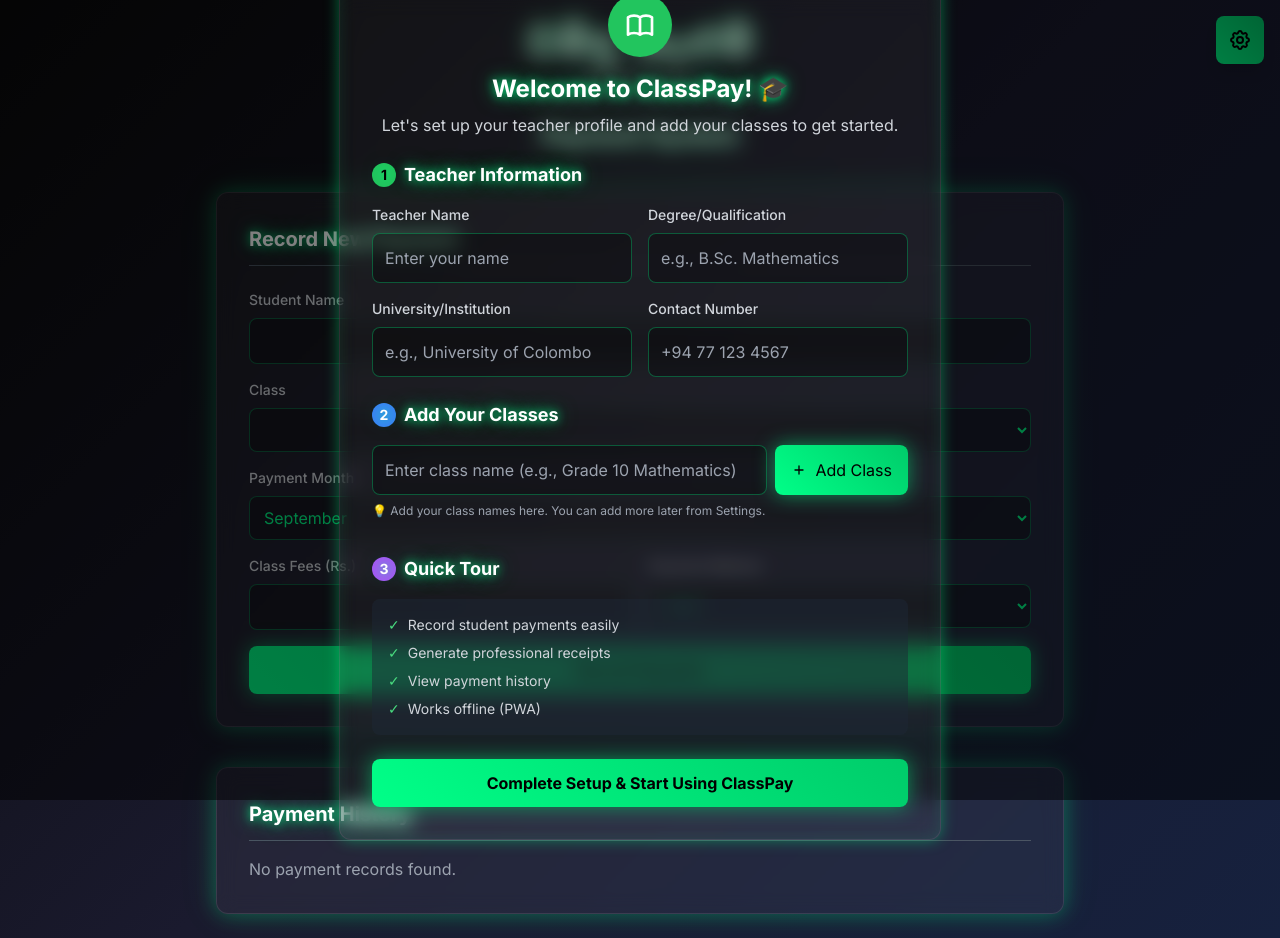
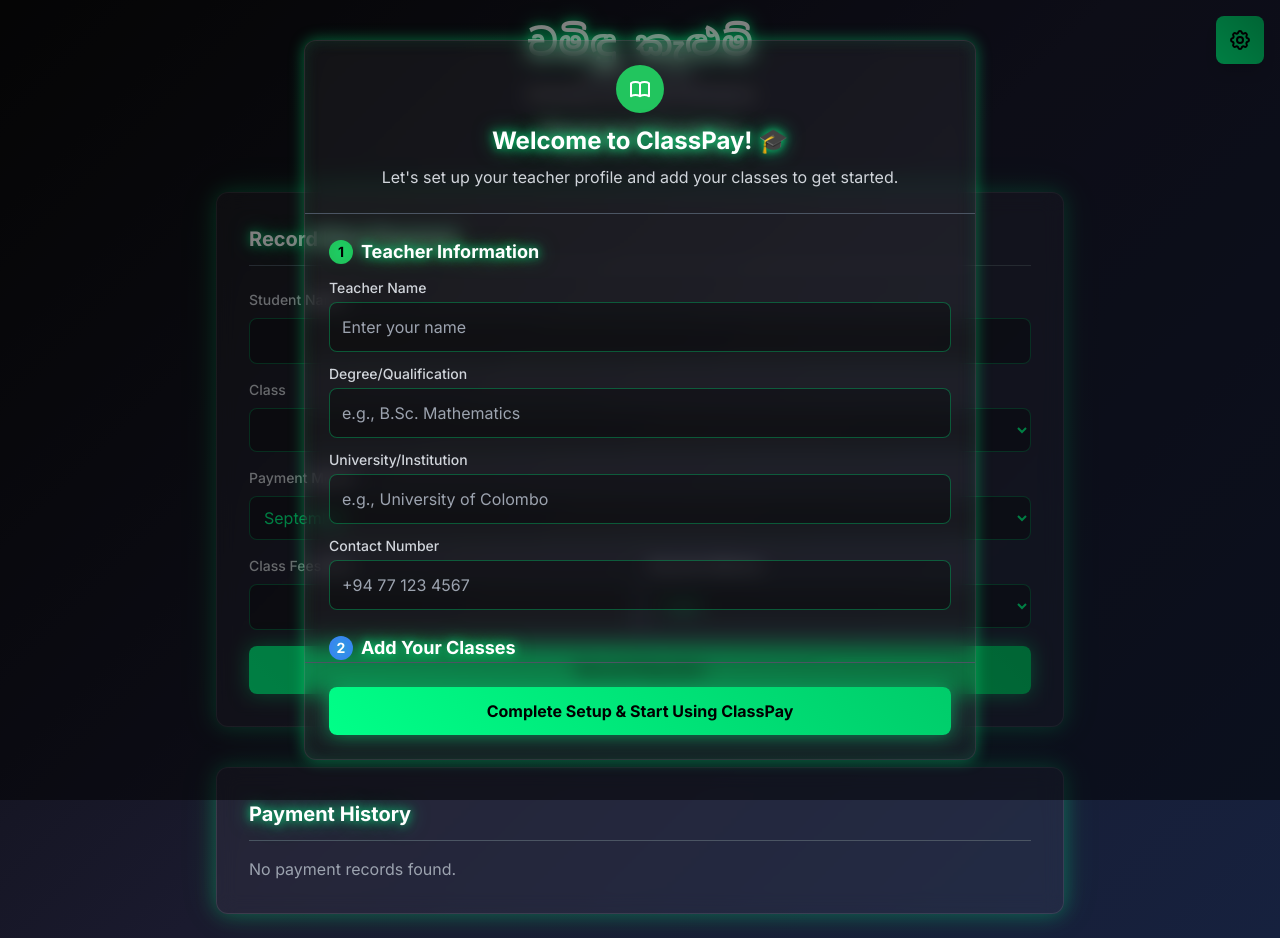
Before and after one commit to DKPBanuka/ClassPay, a plain HTML site: page index.html in a window 1280 px wide. Drawn offline with nearby package versions, Linux system fonts and the light colour scheme.

Commit message:
imaprove welcome tour

```diff
--- a/index.html
+++ b/index.html
@@ -94,6 +94,27 @@
             #receipt-to-print, #receipt-to-print * { visibility: visible; color: #000 !important; }
             #receipt-to-print { position: absolute; left: 0; top: 0; width: 100%; padding: 20px; border: none; background: #fff !important; }
             .no-print { display: none !important; }
+        }
+
+        /* Mobile-friendly modal scrolling */
+        .modal-scroll {
+            -webkit-overflow-scrolling: touch;
+            scroll-behavior: smooth;
+        }
+
+        /* Mobile responsive adjustments */
+        @media (max-width: 640px) {
+            .modal-scroll {
+                padding: 0.75rem;
+            }
+
+            .modal-scroll h3 {
+                font-size: 0.875rem;
+            }
+
+            .modal-scroll input {
+                font-size: 16px; /* Prevents zoom on iOS */
+            }
         }
     </style>
 </head>
@@ -610,76 +631,83 @@
             // Create a modal for first-time setup
             const firstTimeModal = document.createElement('div');
             firstTimeModal.id = 'firstTimeModal';
-            firstTimeModal.className = 'fixed inset-0 bg-black bg-opacity-50 flex items-center justify-center z-50';
+            firstTimeModal.className = 'fixed inset-0 bg-black bg-opacity-50 flex items-center justify-center z-50 p-2 md:p-4';
             firstTimeModal.innerHTML = `
-                <div class="glass-effect neon-border rounded-xl p-8 max-w-2xl mx-auto m-4">
-                    <div class="text-center mb-6">
-                        <div class="w-16 h-16 mx-auto mb-4 bg-green-500 rounded-full flex items-center justify-center">
-                            <svg class="w-8 h-8 text-white" fill="none" stroke="currentColor" viewBox="0 0 24 24">
+                <div class="glass-effect neon-border rounded-xl w-full max-w-2xl mx-auto max-h-[90vh] flex flex-col overflow-hidden">
+                    <!-- Header -->
+                    <div class="p-6 border-b border-gray-600 flex-shrink-0">
+                        <div class="text-center">
+                            <div class="w-12 h-12 mx-auto mb-3 bg-green-500 rounded-full flex items-center justify-center">
+                                <svg class="w-6 h-6 text-white" fill="none" stroke="currentColor" viewBox="0 0 24 24">
                                     <path stroke-linecap="round" stroke-linejoin="round" stroke-width="2" d="M12 6.253v13m0-13C10.832 5.477 9.246 5 7.5 5S4.168 5.477 3 6.253v13C4.168 18.477 5.754 18 7.5 18s3.332.477 4.5 1.253m0-13C13.168 5.477 14.754 5 16.5 5c1.746 0 3.332.477 4.5 1.253v13C19.832 18.477 18.246 18 16.5 18c-1.746 0-3.332.477-4.5 1.253"></path>
                                 </svg>
                             </div>
-                        <h2 class="text-2xl font-bold neon-text mb-2">Welcome to ClassPay! 🎓</h2>
-                        <p class="text-gray-300">Let's set up your teacher profile and add your classes to get started.</p>
+                            <h2 class="text-xl md:text-2xl font-bold neon-text mb-2">Welcome to ClassPay! 🎓</h2>
+                            <p class="text-sm md:text-base text-gray-300">Let's set up your teacher profile and add your classes to get started.</p>
+                        </div>
                     </div>
 
+                    <!-- Scrollable Content -->
+                    <div class="flex-1 overflow-y-auto p-4 md:p-6 space-y-4 md:space-y-6 modal-scroll">
+
                         <!-- Step 1: Teacher Information -->
-                    <div class="mb-6">
-                        <h3 class="text-lg font-semibold neon-text mb-4 flex items-center gap-2">
-                            <span class="bg-green-500 text-black rounded-full w-6 h-6 flex items-center justify-center text-sm font-bold">1</span>
+                        <div>
+                            <h3 class="text-base md:text-lg font-semibold neon-text mb-3 flex items-center gap-2">
+                                <span class="bg-green-500 text-black rounded-full w-5 h-5 md:w-6 md:h-6 flex items-center justify-center text-xs md:text-sm font-bold">1</span>
                                 Teacher Information
                             </h3>
-                        <div class="grid grid-cols-1 md:grid-cols-2 gap-4">
+                            <div class="grid grid-cols-1 gap-3">
                                 <div>
-                                <label class="block text-sm font-medium text-gray-300 mb-2">Teacher Name</label>
-                                <input type="text" id="firstTimeTeacherName" class="neon-input rounded-lg w-full p-3" placeholder="Enter your name" required>
+                                    <label class="block text-sm font-medium text-gray-300 mb-1">Teacher Name</label>
+                                    <input type="text" id="firstTimeTeacherName" class="neon-input rounded-lg w-full p-2.5 md:p-3 text-sm md:text-base" placeholder="Enter your name" required>
                                 </div>
                                 <div>
-                                <label class="block text-sm font-medium text-gray-300 mb-2">Degree/Qualification</label>
-                                <input type="text" id="firstTimeDegree" class="neon-input rounded-lg w-full p-3" placeholder="e.g., B.Sc. Mathematics" required>
+                                    <label class="block text-sm font-medium text-gray-300 mb-1">Degree/Qualification</label>
+                                    <input type="text" id="firstTimeDegree" class="neon-input rounded-lg w-full p-2.5 md:p-3 text-sm md:text-base" placeholder="e.g., B.Sc. Mathematics" required>
                                 </div>
                                 <div>
-                                <label class="block text-sm font-medium text-gray-300 mb-2">University/Institution</label>
-                                <input type="text" id="firstTimeUniversity" class="neon-input rounded-lg w-full p-3" placeholder="e.g., University of Colombo" required>
+                                    <label class="block text-sm font-medium text-gray-300 mb-1">University/Institution</label>
+                                    <input type="text" id="firstTimeUniversity" class="neon-input rounded-lg w-full p-2.5 md:p-3 text-sm md:text-base" placeholder="e.g., University of Colombo" required>
                                 </div>
                                 <div>
-                                <label class="block text-sm font-medium text-gray-300 mb-2">Contact Number</label>
-                                <input type="text" id="firstTimeContact" class="neon-input rounded-lg w-full p-3" placeholder="+94 77 123 4567" required>
+                                    <label class="block text-sm font-medium text-gray-300 mb-1">Contact Number</label>
+                                    <input type="text" id="firstTimeContact" class="neon-input rounded-lg w-full p-2.5 md:p-3 text-sm md:text-base" placeholder="+94 77 123 4567" required>
                                 </div>
                             </div>
                         </div>
 
                         <!-- Step 2: Add Classes -->
-                    <div class="mb-6">
-                        <h3 class="text-lg font-semibold neon-text mb-4 flex items-center gap-2">
-                            <span class="bg-blue-500 text-white rounded-full w-6 h-6 flex items-center justify-center text-sm font-bold">2</span>
+                        <div>
+                            <h3 class="text-base md:text-lg font-semibold neon-text mb-3 flex items-center gap-2">
+                                <span class="bg-blue-500 text-white rounded-full w-5 h-5 md:w-6 md:h-6 flex items-center justify-center text-xs md:text-sm font-bold">2</span>
                                 Add Your Classes
                             </h3>
                             <div class="mb-3">
-                            <div class="flex gap-2">
-                                <input type="text" id="firstTimeClassName" placeholder="Enter class name (e.g., Grade 10 Mathematics)" class="neon-input rounded-lg flex-1 p-3">
-                                <button type="button" id="firstTimeAddClass" class="neon-button text-black px-4 py-3 rounded-lg flex items-center gap-2">
+                                <div class="flex flex-col sm:flex-row gap-2">
+                                    <input type="text" id="firstTimeClassName" placeholder="Enter class name (e.g., Grade 10 Mathematics)" class="neon-input rounded-lg flex-1 p-2.5 md:p-3 text-sm md:text-base">
+                                    <button type="button" id="firstTimeAddClass" class="neon-button text-black px-3 py-2.5 md:px-4 md:py-3 rounded-lg flex items-center justify-center gap-2 text-sm md:text-base">
                                         <svg class="w-4 h-4" fill="none" stroke="currentColor" viewBox="0 0 24 24">
                                             <path stroke-linecap="round" stroke-linejoin="round" stroke-width="2" d="M12 6v6m0 0v6m0-6h6m-6 0H6"></path>
                                         </svg>
-                                    Add Class
+                                        <span class="hidden sm:inline">Add Class</span>
+                                        <span class="sm:hidden">Add</span>
                                     </button>
                                 </div>
                                 <p class="text-xs text-gray-400 mt-2">💡 Add your class names here. You can add more later from Settings.</p>
                             </div>
-                        <div id="firstTimeClassesContainer" class="space-y-2 max-h-32 overflow-y-auto">
+                            <div id="firstTimeClassesContainer" class="space-y-2 max-h-24 md:max-h-32 overflow-y-auto">
                                 <!-- Dynamic class inputs will be added here -->
                             </div>
                         </div>
 
                         <!-- Step 3: Quick Tour -->
-                    <div class="mb-6">
-                        <h3 class="text-lg font-semibold neon-text mb-4 flex items-center gap-2">
-                            <span class="bg-purple-500 text-white rounded-full w-6 h-6 flex items-center justify-center text-sm font-bold">3</span>
+                        <div>
+                            <h3 class="text-base md:text-lg font-semibold neon-text mb-3 flex items-center gap-2">
+                                <span class="bg-purple-500 text-white rounded-full w-5 h-5 md:w-6 md:h-6 flex items-center justify-center text-xs md:text-sm font-bold">3</span>
                                 Quick Tour
                             </h3>
-                        <div class="bg-gray-800/50 rounded-lg p-4">
-                            <div class="space-y-2 text-sm text-gray-300">
+                            <div class="bg-gray-800/50 rounded-lg p-3 md:p-4">
+                                <div class="space-y-2 text-xs md:text-sm text-gray-300">
                                     <div class="flex items-center gap-2">
                                         <span class="text-green-400">✓</span>
                                         <span>Record student payments easily</span>
@@ -699,9 +727,11 @@
                                 </div>
                             </div>
                         </div>
+                    </div>
 
-                    <div class="flex gap-3 mt-6">
-                        <button id="saveFirstTimeSettings" class="flex-1 neon-button text-black font-bold py-3 rounded-lg">Complete Setup & Start Using ClassPay</button>
+                    <!-- Footer -->
+                    <div class="p-6 border-t border-gray-600 flex-shrink-0">
+                        <button id="saveFirstTimeSettings" class="w-full neon-button text-black font-bold py-3 rounded-lg text-sm md:text-base">Complete Setup & Start Using ClassPay</button>
                     </div>
                 </div>
             `;
```
Lines whose indentation alone changed are shown as unchanged.
